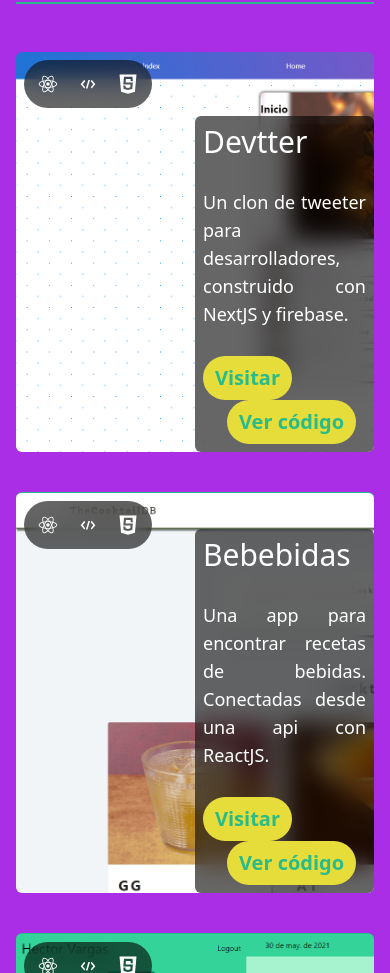
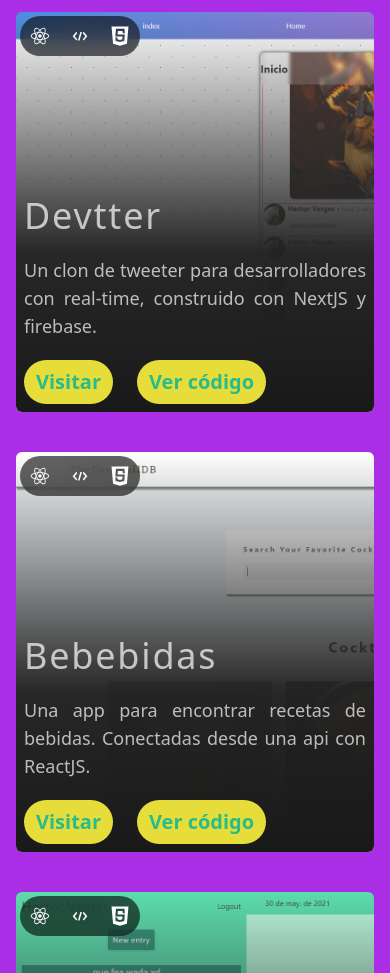
Before and after one commit to hecthorl/portfolio-prev, a Next.js app: page / in a window 390 px wide. Shown: the part 1027-2000 px from the top of the page. Built offline with nearby package versions, Linux system fonts and the light colour scheme.

Commit message:
redisenio footer y contact-section

```diff
--- a/components/Contact.jsx
+++ b/components/Contact.jsx
@@ -4,8 +4,10 @@ const Contact = () => {
    return (
       <>
          <section id="contact" className="contact-section">
-            <h4 className="my-10 text-6xl">Let's Work Together</h4>
-            <span className="text-3xl">
+            <h4 className="transition-[font-size] duration-300 ease-in text-5xl md:text-6xl">
+               Let's Work Together
+            </h4>
+            <span className="text-2xl md:text-3xl py-10">
                Have a project you'd like to discuss?
             </span>
             <form
@@ -13,28 +15,29 @@ const Contact = () => {
                action=""
                className="form-contact"
             >
-               <div className="w-full">
-                  <label className="label-input">NOMBRE</label>
-                  <input type="text" className="input" />
-               </div>
-               <div className="w-full">
-                  <label className="label-input">EMAIL</label>
-                  <input type="text" className="input" />
-               </div>
-               <div className="sm:col-span-2 w-full">
-                  <label className="label-input">HOW CAN I HELP YOU?</label>
-                  <textarea className="input h-52"></textarea>
-               </div>
+               {/* <div className="w-full"> */}
+               {/* <label className="label-input">NOMBRE</label> */}
+               <input placeholder="NOMBRE" type="text" className="input" />
+               {/* </div> */}
+               {/* <div className="w-full"> */}
+               {/* <label className="label-input">EMAIL</label> */}
+               <input placeholder="EMAIL" type="text" className="input" />
+               {/* </div> */}
+               {/* <div className="sm:col-span-2 w-full"> */}
+               {/* <label className="label-input">HOW CAN I HELP YOU?</label> */}
+               <textarea
+                  placeholder="HOW CAN I HELP YOU?"
+                  className="input sm:col-span-2 h-full"
+               ></textarea>
+               {/* </div> */}
                <button className="btn-form">Submit</button>
             </form>
          </section>
          <footer className="footer-section">
             <time>©{new Date().getFullYear()} Hector.</time>
-            <span>
-               <a href="https://github.com/hecthorl" target="_blank">
-                  <FaGithub className="inline text-2xl ml-2" />
-               </a>
-            </span>
+            <a href="https://github.com/hecthorl" target="_blank">
+               <FaGithub className="inline text-2xl ml-2" />
+            </a>
          </footer>
       </>
    );
--- a/components/Hero.jsx
+++ b/components/Hero.jsx
@@ -5,11 +5,11 @@ const Hero = () => {
             <h1 className="hero-title">Hey, I'm Hector.</h1>
             <p className="hero-text">
                Soy frontend developer, enfocado en el entorno de tecnologias con
-               Javascript.
+               JavaScript.
             </p>
             <button className="hero-btn">See projects ↓</button>
          </div>
-         <figure>
+         <figure className="md:pr-2">
             <img
                src="/me.png"
                alt="Picture of the author"
--- a/components/Projects/ProjectCard.jsx
+++ b/components/Projects/ProjectCard.jsx
@@ -2,14 +2,14 @@ import { DiReact, DiCode, DiJavascript } from 'react-icons/di';
 const ProjectCard = ({ title, desc, webSite, codeSource, img }) => {
    return (
       <figure className={`project-card ${img}`}>
-         <div className="md:bg-black md:bg-opacity-50 w-full rounded-md h-[400px] flex justify-end items-end md:hover:bg-transparent md:hover:bg-opacity-0 md:transition-[bg] md:duration-300">
-            <div className="text-2xl flex p-3 rounded-full backdrop-filter backdrop-blur-md space-x-4 absolute top-2 left-2 bg-black bg-opacity-60 text-white">
+         <div className="project-card-container">
+            <div className="project-card-icons">
                <DiReact />
                <DiCode />
                <DiJavascript />
             </div>
-            <div className="text-white backdrop-filter backdrop-blur-md p-2 rounded-md bg-black bg-opacity-60 h-[fit-content] max-w-[50%] space-y-7">
-               <h3 className="text-3xl my-0 sm:mt-1">{title}</h3>
+            <div className="project-card-content">
+               <h3 className="text-4xl tracking-wider my-0 sm:mt-1">{title}</h3>
                <blockquote>
                   <p className="text-justify text-lg">{desc}</p>
                </blockquote>
@@ -28,18 +28,3 @@ const ProjectCard = ({ title, desc, webSite, codeSource, img }) => {
 };
 
 export default ProjectCard;
-/**
- *             <ul className="space-y-1 mb-6">
-               <li>
-                  <HiOutlineTerminal className="inline mr-3 text-2xl" />
-                  DINAMIC WEB SITE DEVELOPMENT
-               </li>
-               <li>
-                  <FaPenNib className="inline mr-3 text-2xl" /> WEB DESING
-               </li>
-               <li>
-                  <HiCode className="inline mr-3 text-2xl" />
-                  STATIC SITE DEVELOPMENT
-               </li>
-            </ul>
- */
--- a/components/Projects/Projects.jsx
+++ b/components/Projects/Projects.jsx
@@ -9,10 +9,10 @@ const Projects = () => {
             </h2>
             <hr className="border border-tercero" />
          </div>
-         <div className="divide-tercero divide-y space-y-10">
+         <div className="space-y-10">
             <ProjectCard
                title="Devtter"
-               desc="Un clon de tweeter para desarrolladores, construido con NextJS y firebase."
+               desc="Un clon de tweeter para desarrolladores con real-time, construido con NextJS y firebase."
                codeSource="https://github.com/hecthorl/devtter"
                webSite="https://devtter-ten.vercel.app/home"
                img="bg-devtter"
@@ -26,7 +26,7 @@ const Projects = () => {
             />
             <ProjectCard
                title="Journal App"
-               desc="Una daily-app, como diario digital, construido con React y firebase"
+               desc="Una daily-app desktop-only (como diario digital), construido con React y firebase"
                codeSource="https://github.com/hecthorl/react-journal-app"
                webSite="https://react-journal-app-kappa.vercel.app/"
                img="bg-journal"
--- a/styles/globals.css
+++ b/styles/globals.css
@@ -54,7 +54,7 @@
       @apply focus:outline-none animate-bounce my-9 bg-quinto p-3 rounded-full text-tercero font-semibold text-xl;
    }
    .img-hero {
-      @apply rounded-tl-2xl rounded-br-2xl h-[425px] my-5 mx-auto shadow-img;
+      @apply rounded-full ring ring-primero ring-offset-4 ring-offset-segundo h-[425px] mx-auto shadow-hero;
    }
 
    .projects-section {
@@ -71,23 +71,31 @@
    .project-card {
       @apply max-w-[1200px] sm:mx-auto bg-left-top bg-cover rounded-md min-h-[400px] relative;
    }
+   .project-card-container {
+      @apply md:bg-overlay bg-overlay_r w-full rounded-md h-[400px] flex justify-center items-end md:justify-end md:items-center;
+   }
+   .project-card-icons {
+      @apply text-2xl flex p-2 rounded-full  space-x-4 absolute top-1 left-1 bg-black bg-opacity-60 backdrop-filter backdrop-blur-md text-white;
+   }
+   .project-card-content {
+      @apply text-white p-2 rounded-md max-w-full md:backdrop-filter md:backdrop-blur-sm md:max-w-[50%] md:space-y-12 space-y-5 text-opacity-70;
+   }
 
    .contact-section {
-      @apply sm:text-center px-8 pb-10 pt-24 mt-20 bg-quinto font-alegreya text-tercero w-full;
-      /*clip-path: polygon(100% 100%, 0% 100%, 0% 0%, 100% 8%);*/
+      @apply sm:text-center px-5 h-[calc(100vh-50px)] pt-5 mt-20 flex flex-col justify-around items-center bg-quinto font-alegreya text-tercero w-full font-bold;
    }
    .form-contact {
-      @apply grid grid-cols-1 mt-20 gap-x-10 gap-y-5 max-w-[900px] text-left mx-auto sm:grid-cols-2 sm:place-items-center;
+      @apply grid grid-cols-1 w-full gap-x-10 max-w-[900px] text-left sm:grid-cols-2 sm:place-items-center h-[65%];
    }
    .label-input {
-      @apply text-2xl block tracking-widest mb-2;
+      @apply text-lg md:text-2xl block tracking-widest mb-2;
    }
 
    .input {
-      @apply text-2xl ring focus:ring-segundo ring-offset-4 focus:ring-offset-tercero text-gray-900 w-full  rounded-md py-1 px-2;
+      @apply text-xl ring focus:ring-segundo ring-offset-4 focus:ring-offset-tercero text-gray-900 w-full  rounded-md p-1 h-[fit-content];
    }
    .btn-form {
-      @apply px-2 bg-primero border-2 w-full border-tercero rounded-md py-1 text-tercero text-2xl focus:outline-none sm:col-span-2 sm:max-w-[375px];
+      @apply px-2 bg-primero border-2 mt-10 w-full border-tercero rounded-md py-1 text-tercero text-xl md:text-2xl focus:outline-none h-[fit-content] sm:col-span-2 sm:max-w-[375px];
    }
    .footer-section {
       @apply text-center bg-primero text-gray-500 py-3;
--- a/tailwind.config.js
+++ b/tailwind.config.js
@@ -14,7 +14,7 @@ module.exports = {
             scroll: '#a7a7a7',
          },
          boxShadow: {
-            img: '-11px -11px #5b8ca2',
+            hero: '5px 7px 20px 0px #000000c7',
          },
          height: {
             menu: 'calc(100vh - 62px)',
@@ -22,13 +22,15 @@ module.exports = {
          fontFamily: {
             alegreya: '"Alegreya Sans"',
          },
-         backgroundImage: theme => ({
+         backgroundImage: {
             bebebidas: "url('../public/bebebidas.png')",
             journal: "url('../public/journal-app-2.png')",
             devtter: "url('../public/devter.png')",
             overlay:
-               'linear-gradient(to bottom, rgb(255 255 255 / 20%) 0%, #212120 60%, #212120 100%)',
-         }),
+               'linear-gradient(to right, rgb(255 255 255 / 20%) 0%, #232323fa 60%, #191919 100%)',
+            overlay_r:
+               'linear-gradient(to bottom, rgb(255 255 255 / 20%) 0%, #232323fa 60%, #191919 100%)',
+         },
       },
    },
    variants: {
```
